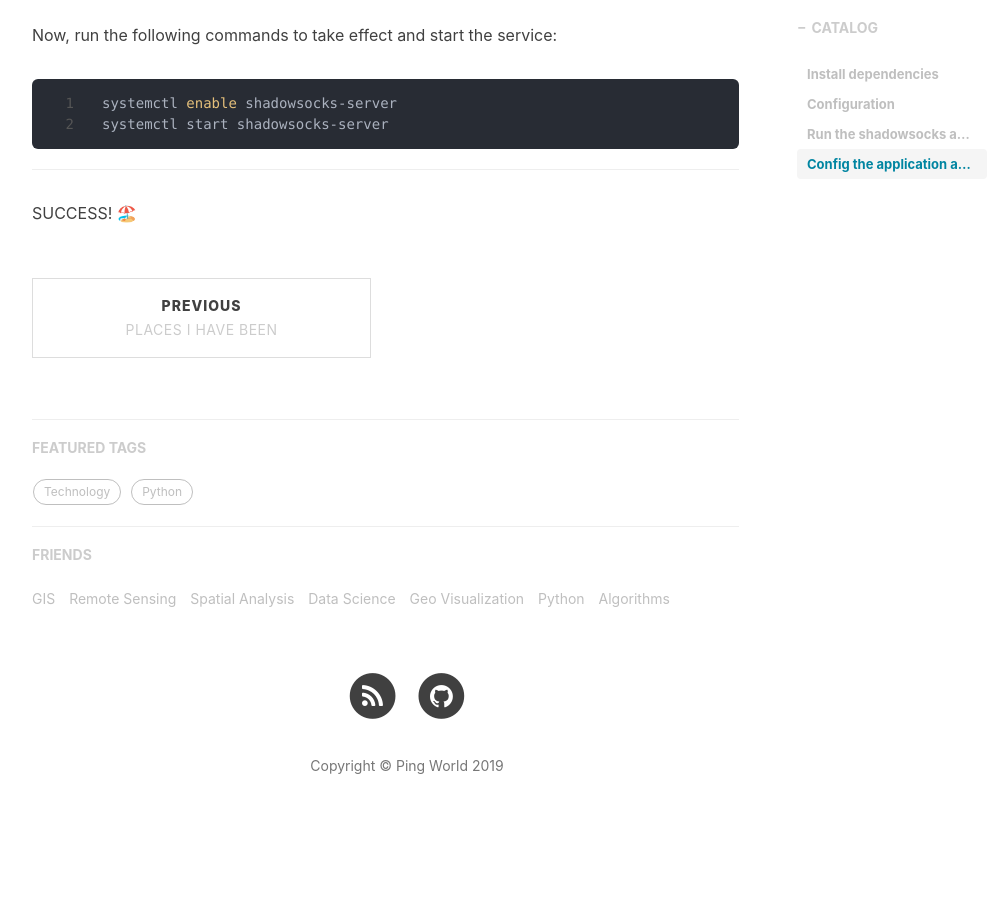
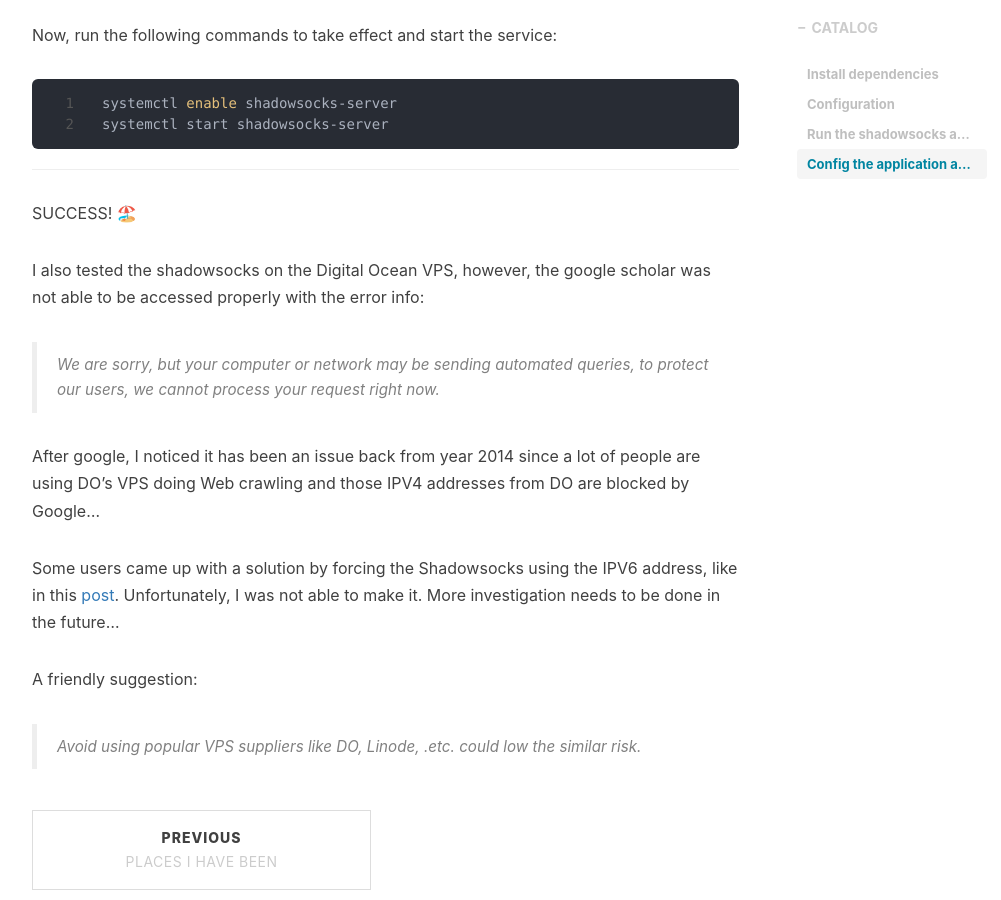
Before and after one commit to nuistzhou/nuistzhou.github.io, a Jekyll site: the page built from _posts/2019-05-23-Shadowsocks.markdown, in a window 1280 px wide and 900 px high, scrolled down 3291 px. Shown: the whole window, without its empty margins (233-1234 px from the left). Built offline with Jekyll 4.4.1, drawn with Linux system fonts in a browser that asks for light colours; nearby versions of some CDN libraries; emoji names are drawn with the system emoji font; comment, search, counter and statistics services are not loaded; before the commit the page ends 4161 px from its top, so only the background shows below that.

Commit message:
Update post.

```diff
--- a/_posts/2019-05-23-Shadowsocks.markdown
+++ b/_posts/2019-05-23-Shadowsocks.markdown
@@ -117,3 +117,19 @@ systemctl start shadowsocks-server
 ------------------------------------
 SUCCESS!
 :beach_umbrella:
+
+I also tested the shadowsocks on the Digital Ocean VPS, however, the google scholar was not able to be accessed
+properly with the error info:
+
+> We are sorry, but your computer or network may be sending automated queries, to protect our users, we
+cannot process your request right now.
+
+After google, I noticed it has been an issue back from year 2014 since a lot of people are using DO's VPS doing
+Web crawling and those IPV4 addresses from DO are blocked by Google...
+
+Some users came up with a solution by forcing the Shadowsocks using the IPV6 address, like in this [post](https://www
+.flyzy2005.com/tech/shadowsocks-google-scholar/).
+Unfortunately, I was not able to make it. More investigation needs to be done in the future...
+
+A friendly suggestion:
+> Avoid using popular VPS suppliers like DO, Linode, .etc. could low the similar risk.
```
